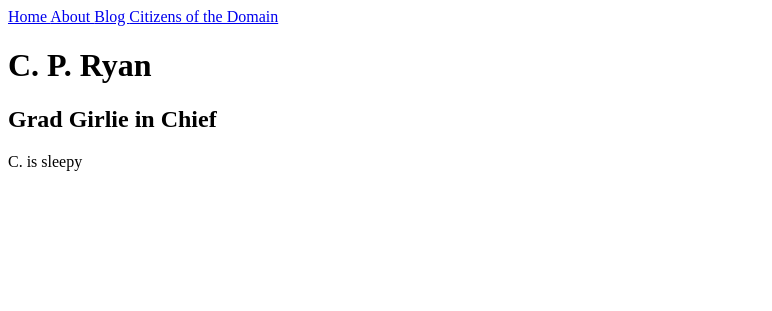
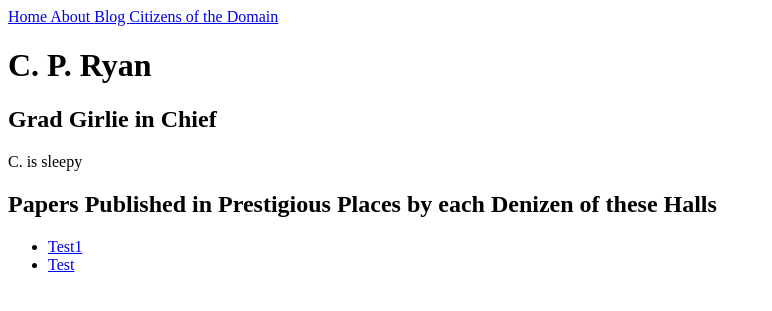
Before and after one commit to c-ryan7/c-ryan7.github.io, a Jekyll site: the page built from _authors/C.md, in a window 1280 px wide. Shown: the top 311 px of the page, without its empty margins (0-772 px from the left). Built offline with Jekyll 4.4.1, drawn with Linux system fonts in a browser that asks for light colours.

Commit message:
added a section to author.html in _layouts that makes a list of the posts an author has written and lists it on the page

```diff
--- a/_layouts/author.html
+++ b/_layouts/author.html
@@ -5,3 +5,11 @@ layout: default
 <h2>{{ page.position }}</h2>
 
 {{ content }}
+
+<h2>Papers Published in Prestigious Places by each Denizen of these Halls</h2>
+<ul>
+  {% assign filtered_posts = site.posts | where: 'author', page.short_name %}
+  {% for post in filtered_posts %}
+    <li><a href="{{ post.url }}">{{ post.title }}</a></li>
+  {% endfor %}
+</ul>
```
